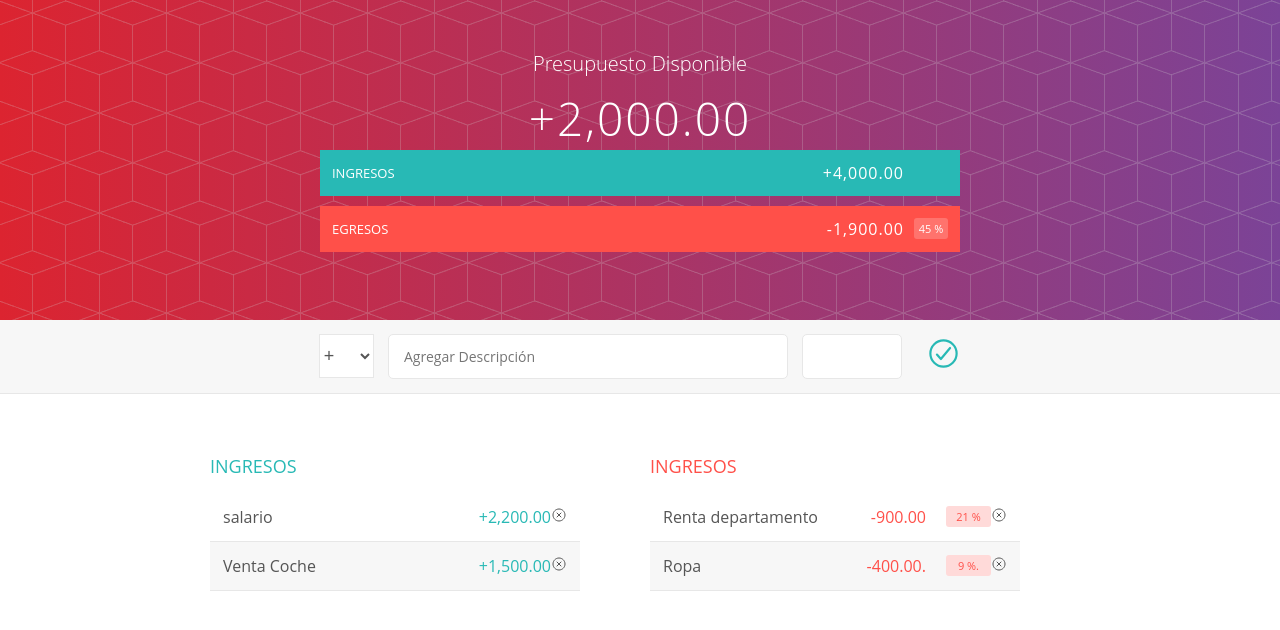
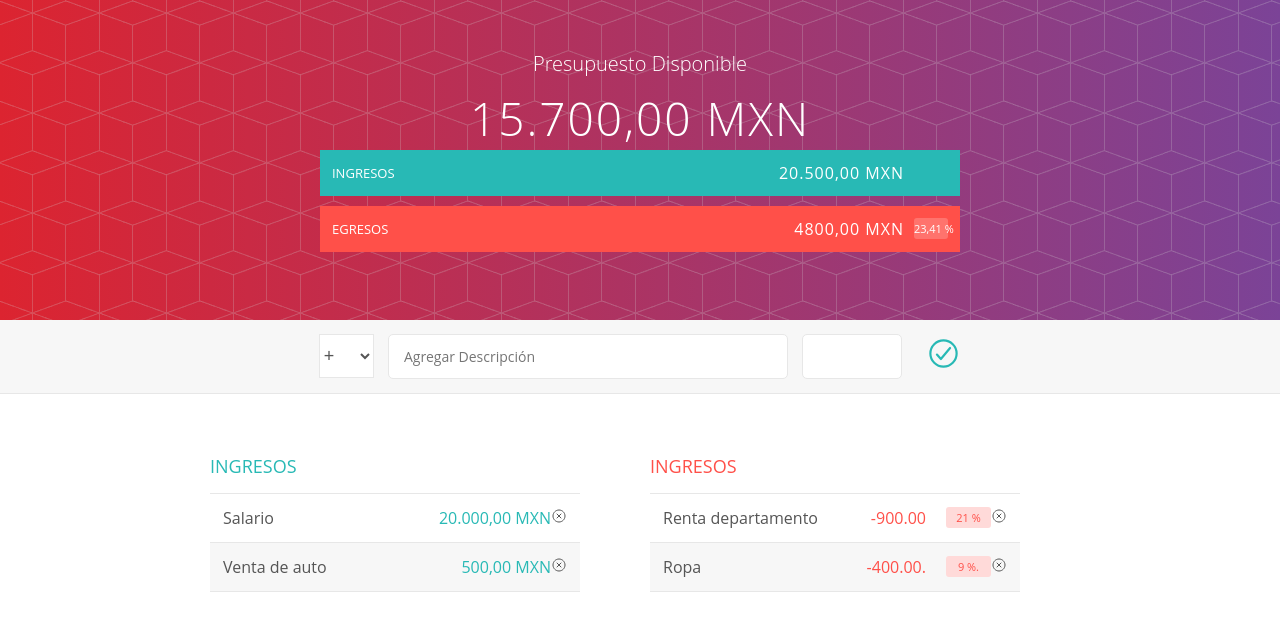
Before and after one commit to ArielAlonso97/JavaScript_1_ProyectoFianl, a plain HTML site: page Proyecto_final_JS_1/index.html in a window 1280 px wide. Drawn offline with nearby package versions, Linux system fonts and the light colour scheme.

Commit message:
Avance del avance 4

```diff
--- a/Proyecto_final_JS_1/index.html
+++ b/Proyecto_final_JS_1/index.html
@@ -9,7 +9,7 @@
     <link rel="stylesheet" href="css/estilos.css">
 </head>
 
-<body>
+<body onload="cargarApp()">
     <header>
         <div class="cabecero">
             <div class="presupuesto">
@@ -58,14 +58,14 @@
     <div class="contenedor limpiarEstilos">
         <div class="ingreso">
             <h2 class="ingreso_titulo">Ingresos</h2>
-            <div id="lista-ingresos"></div>
+            <div id="lista-ingresos">
                 <div class="elemento limpiarEstilos">
                     <div class="elemento_descripcion">salario</div>
                     <div class="derecha limpiarEstilos">
                         <div class="elemento_valor">+2,200.00</div>
                         <div class="elemento_eliminar">
                             <botton class="elemento_eliminar_btn">
-                            <ion-icon name="close-circle-outline"></ion-icon>
+                                <ion-icon id="boton_eliminar_ingresos" name="close-circle-outline"></ion-icon>
                             </botton>
                         </div>
                     </div>
@@ -83,9 +83,11 @@
                     </div>
                 </div>
             </div>
+        </div>
+
         <div class="egreso">
             <h2 class="egreso_titulo">Ingresos</h2>
-            <div id="lista-egresos"></div>
+            <div id="lista-egresos">
                 <div class="elemento limpiarEstilos">
                     <div class="elemento_descripcion">Renta departamento</div>
                     <div class="derecha limpiarEstilos">
@@ -112,17 +114,19 @@
                     </div>
                 </div>
             </div>
+        </div>
 
     </div>
 
-    <script type="module" src="https://unpkg.com/ionicons@5.4.0/dist/ionicons/ionicons.esm.js">
 
-    </script>
+
+    <script type="module" src="https://unpkg.com/ionicons@5.4.0/dist/ionicons/ionicons.esm.js"></script>
     <script src="js/Dato.js"></script>
     <script src="js/Egreso.js"></script>
     <script src="js/Ingreso.js"></script>
     <script src="js/app.js"></script>
 
+
 </body>
 
 </html>
--- a/Proyecto_final_JS_1/js/app.js
+++ b/Proyecto_final_JS_1/js/app.js
@@ -1,6 +1,12 @@
-let ingresos = [new Ingreso ("Salario",20000), new Ingreso("Venta de auto",50000)];
-let egresos = [new Egreso ("Renta",4000),new Egreso("Ropa",800)];
+let ingresos = [new Ingreso("Salario", 20000), new Ingreso("Venta de auto", 500)];
+let egresos = [new Egreso("Renta", 4000), new Egreso("Ropa", 800)];
+let formatoMoneda = (formatearValor) => {
+    return formatearValor.toLocaleString("es-ES", { style: "currency", currency: "MXN", minimumFractionDigits: 2 });
+}
 
+let formatoPorcentaje = (formatearValor) => {
+    return formatearValor.toLocaleString("es-ES", { style: "percent", minimumFractionDigits: 2 });
+}
 let cargarCabecero = () => {
 
     let totalIngresos = () => {
@@ -22,21 +28,45 @@ let cargarCabecero = () => {
     let presupuesto = totalIngresos() - totalEgresos();
     let porcentajeEgreso = totalEgresos() / totalIngresos();
 
-    let formatoMoneda = (formatearValor) => {
-        return formatearValor.toLocaleString("es-ES", { style: "currency", currency: "MXN", minimumFractionDigits: 2 });
-    }
-
-    let formatoPorcentaje = (formatearValor) => {
-        return formatearValor.toLocaleString("es-ES", { style: "percent", minimumFractionDigits: 2 });
-    }
 
 
 
-    console.log(formatoMoneda(presupuesto));
-    console.log(formatoPorcentaje(porcentajeEgreso));
-    console.log(formatoMoneda(totalIngresos()));
-    console.log(formatoMoneda(totalEgresos()));
+
+    document.getElementById("presupuesto").innerHTML = formatoMoneda(presupuesto);
+    document.getElementById("porcentaje").innerHTML = formatoPorcentaje(porcentajeEgreso);
+    document.getElementById("ingresos").innerHTML = formatoMoneda(totalIngresos());
+    document.getElementById("egresos").innerHTML = formatoMoneda(totalEgresos());
 }
 
+let cargarApp = () => {
+    cargarCabecero()
+    cargarIngresos()
+}
 
-cargarCabecero()
+let cargarIngresos = () => {
+    let ingresosHTML = "";
+    let crearIngresoHTML = (ingreso) => {
+        let descripcion = document.getElementsByClassName("elemento_descripcion").innerHTML = `<div class="elemento_descripcion"> ${ingreso.descripcion}</div>`;
+        let valor = document.getElementsByClassName("elemento_valor").innerHTML = `<div class="elemento_valor">${formatoMoneda(ingreso.valor)}</div>`;
+        let icon = document.createElement('ion-icon');
+        icon.setAttribute('name', 'close-circle-outline');
+        let boton = `<ion-icon name="close-circle-outline">${icon.innerHTML = ""}</ion-icon>`;
+        let derecha =`<div class="derecha limpiarEstilos">${valor} ${boton}</div>`;
+
+
+        let ingresoHTML =  `<div class="elemento limpiarEstilos"> ${descripcion}  ${derecha}</div>` ;
+
+
+
+        return ingresoHTML;
+        ;
+    }
+
+    for (let ingreso of ingresos) {
+        ingresosHTML += crearIngresoHTML(ingreso);
+
+    }
+    document.getElementById("lista-ingresos").innerHTML = ingresosHTML;
+
+    return ingresosHTML
+}
```
Lines whose indentation alone changed are shown as unchanged.
